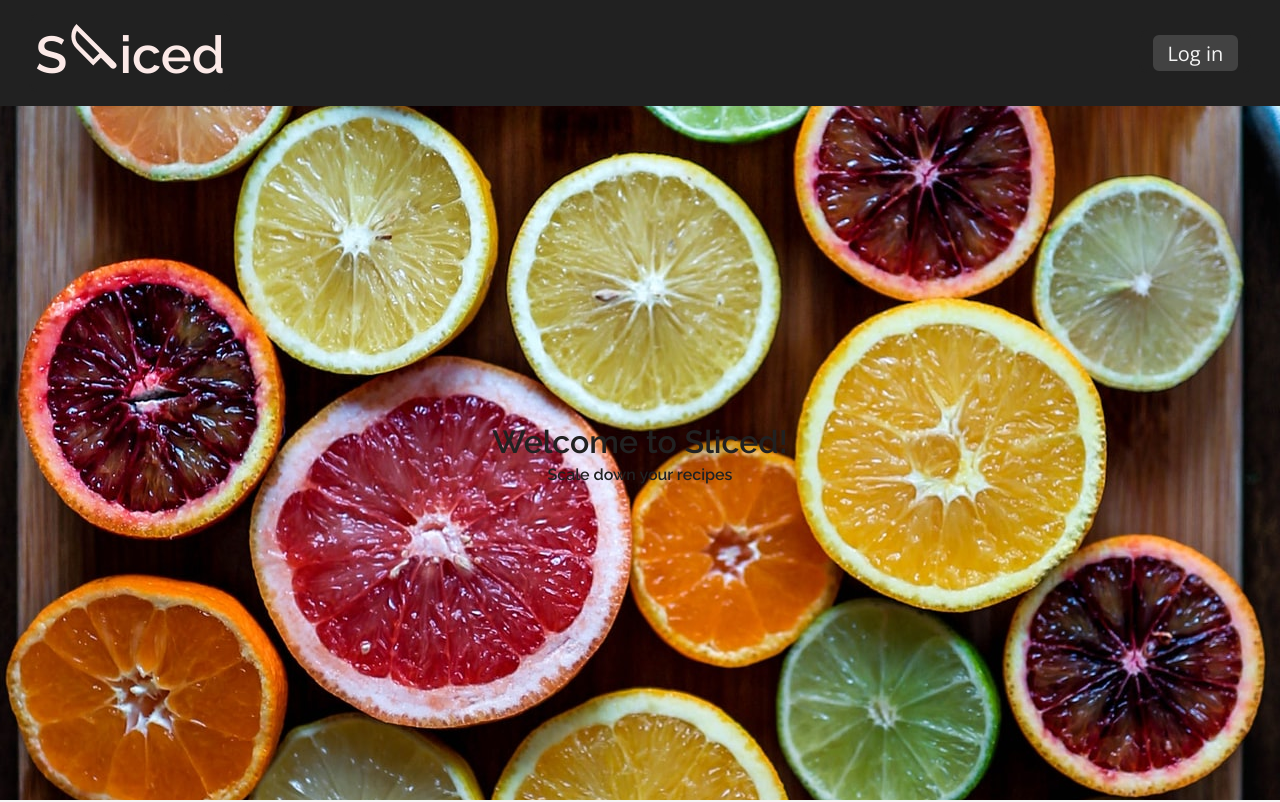
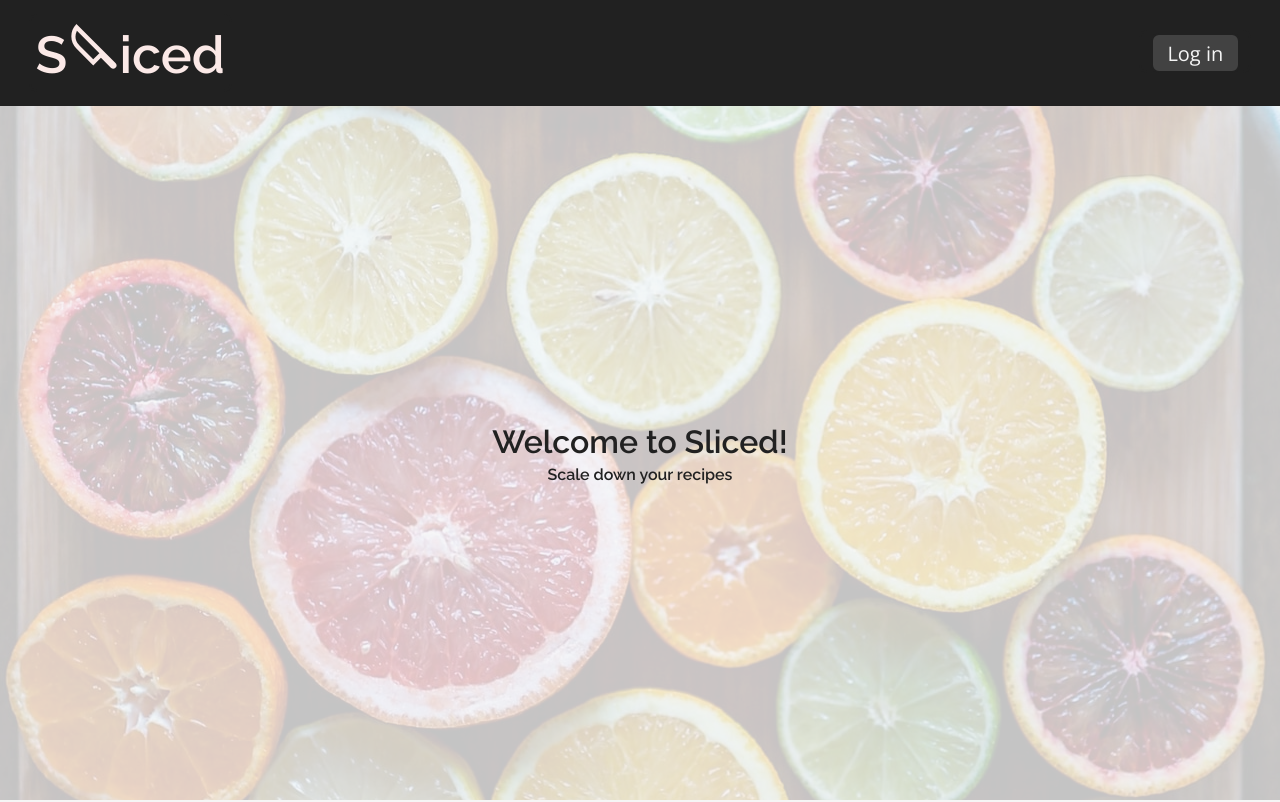
Before and after one commit to rachelrly/sliced-client, a React (Create React App) app: page / in a window 1280 px wide. Shown: the top 802 px of the page. Built offline with nearby package versions, Linux system fonts and the light colour scheme.

Commit message:
faviocn and bg image working

```diff
--- a/public/index.html
+++ b/public/index.html
@@ -2,7 +2,7 @@
 <html lang="en">
   <head>
     <meta charset="utf-8" />
-    <link rel="icon" href="%PUBLIC_URL%/favicon.ico" />
+    <link rel="icon" href="favicon_knife.png" />
     <meta name="viewport" content="width=device-width, initial-scale=1" />
     <meta name="theme-color" content="#000000" />
     <meta
--- a/src/components/LandingPage/LandingPage.css
+++ b/src/components/LandingPage/LandingPage.css
@@ -17,7 +17,7 @@ background-image: url('image.jpg') ;
 
 .img_wrapper::before{
     z-index: -1;
-    opacity: 2;
+    opacity: 0.2;
     background-image: url(bg-lg.jpg);
     background-position: center;
     content: "";
```
Also changed, not shown: public/favicon_knife.png (added).
